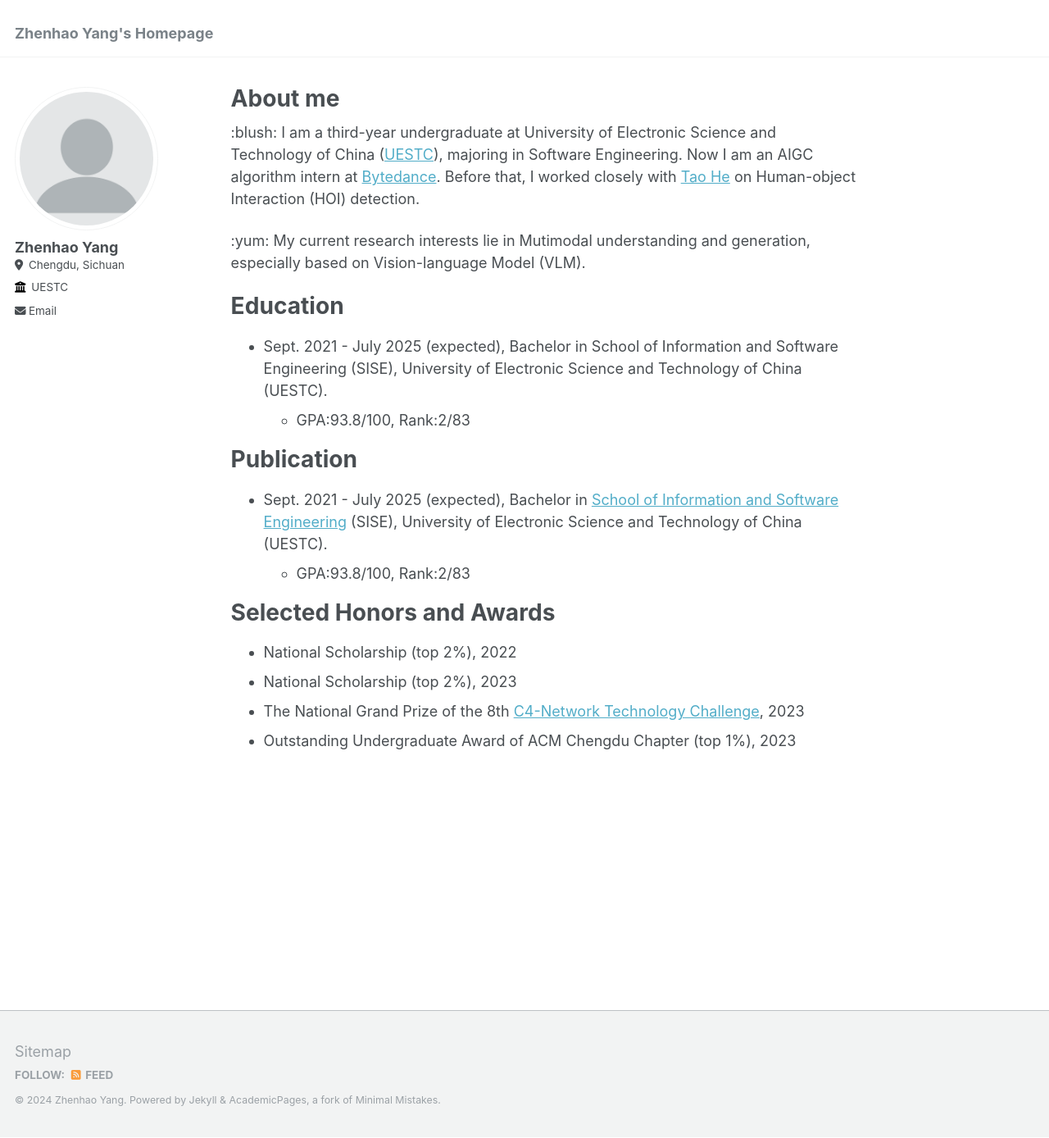
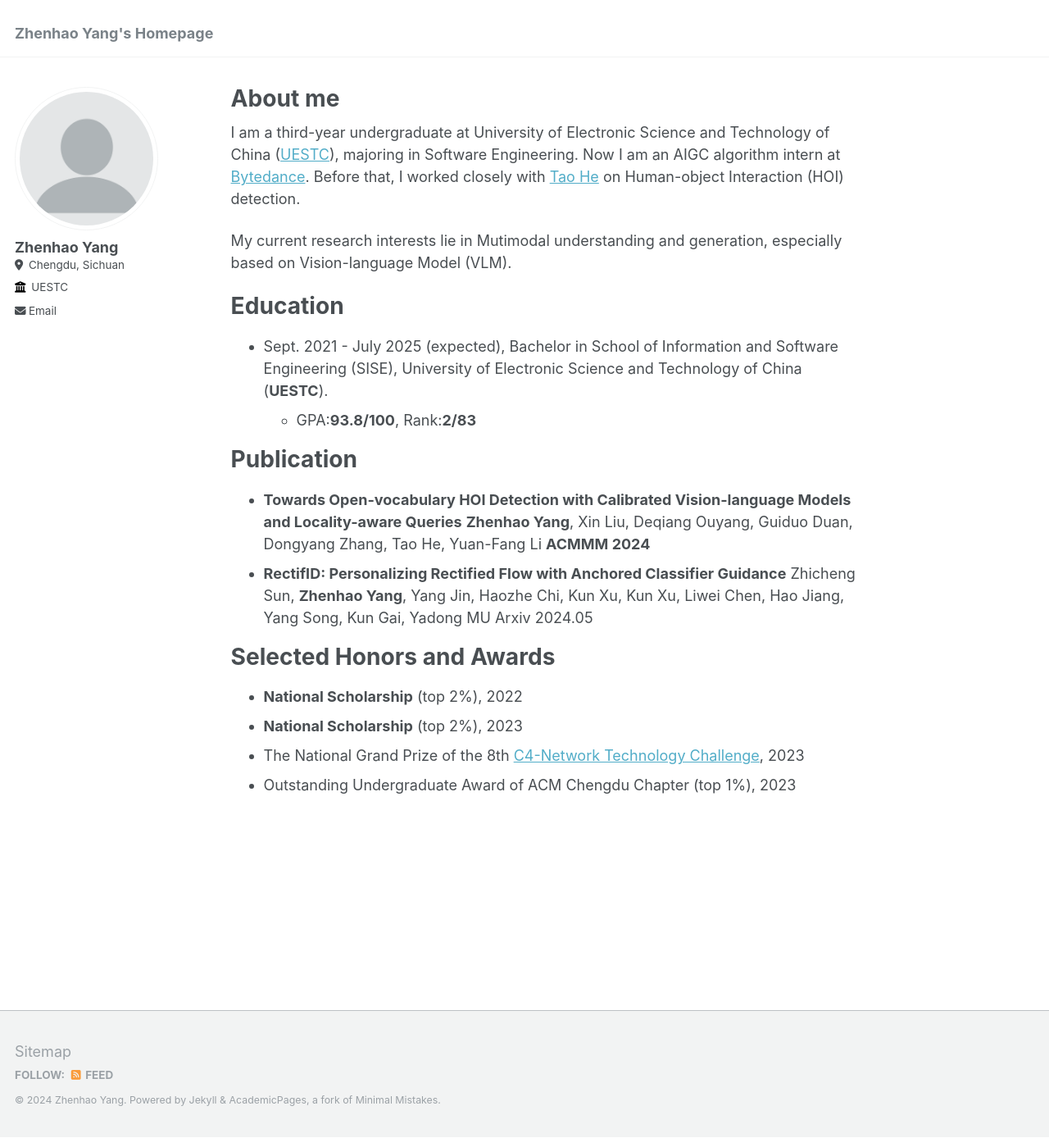
Before and after one commit to JeffreyYzh/JeffreyYzh.github.io, a Jekyll site: the page built from _pages/about.md, in a window 1280 px wide and 1388 px high. Shown: the whole window at 82% size. Built offline with Jekyll 4.4.1, drawn with Linux system fonts in a browser that asks for light colours.

Commit message:
Update about.md

```diff
--- a/_pages/about.md
+++ b/_pages/about.md
@@ -7,23 +7,27 @@ redirect_from:
   - /about.html
 ---
 
-:blush: I am a third-year undergraduate at University of Electronic Science and Technology of China ([UESTC](https://en.uestc.edu.cn/)), majoring in Software Engineering. Now I am an AIGC algorithm intern at [Bytedance](https://www.bytedance.com/). Before that, I worked closely with [Tao He](https://ht014.github.io/) on Human-object Interaction (HOI) detection.
+I am a third-year undergraduate at University of Electronic Science and Technology of China ([UESTC](https://en.uestc.edu.cn/)), majoring in Software Engineering. Now I am an AIGC algorithm intern at [Bytedance](https://www.bytedance.com/). Before that, I worked closely with [Tao He](https://ht014.github.io/) on Human-object Interaction (HOI) detection.
 
-:yum: My current research interests lie in Mutimodal understanding and generation, especially based on Vision-language Model (VLM).
+My current research interests lie in Mutimodal understanding and generation, especially based on Vision-language Model (VLM).
 
 Education
 ======
-* Sept. 2021 - July 2025 (expected), Bachelor in School of Information and Software Engineering (SISE), University of Electronic Science and Technology of China (UESTC).
-  * GPA:93.8/100, Rank:2/83
+* Sept. 2021 - July 2025 (expected), Bachelor in School of Information and Software Engineering (SISE), University of Electronic Science and Technology of China (**UESTC**).
+  * GPA:**93.8/100**, Rank:**2/83**
 
 Publication
 ======
-* Sept. 2021 - July 2025 (expected), Bachelor in [School of Information and Software Engineering](https://sise.uestc.edu.cn/) (SISE), University of Electronic Science and Technology of China (UESTC).
-  * GPA:93.8/100, Rank:2/83
+* **Towards Open-vocabulary HOI Detection with Calibrated Vision-language Models and Locality-aware Queries**
+  **Zhenhao Yang**, Xin Liu, Deqiang Ouyang, Guiduo Duan, Dongyang Zhang, Tao He, Yuan-Fang Li
+  **ACMMM 2024**
+* **RectifID: Personalizing Rectified Flow with Anchored Classifier Guidance**
+  Zhicheng Sun, **Zhenhao Yang**, Yang Jin, Haozhe Chi, Kun Xu, Kun Xu, Liwei Chen, Hao Jiang, Yang Song, Kun Gai, Yadong MU
+  Arxiv 2024.05
 
 Selected Honors and Awards
 ======
-* National Scholarship (top 2%), 2022
-* National Scholarship (top 2%), 2023
+* **National Scholarship** (top 2%), 2022
+* **National Scholarship** (top 2%), 2023
 * The National Grand Prize of the 8th [C4-Network Technology Challenge](http://net.c4best.cn/), 2023
 * Outstanding Undergraduate Award of ACM Chengdu Chapter (top 1%), 2023
```
